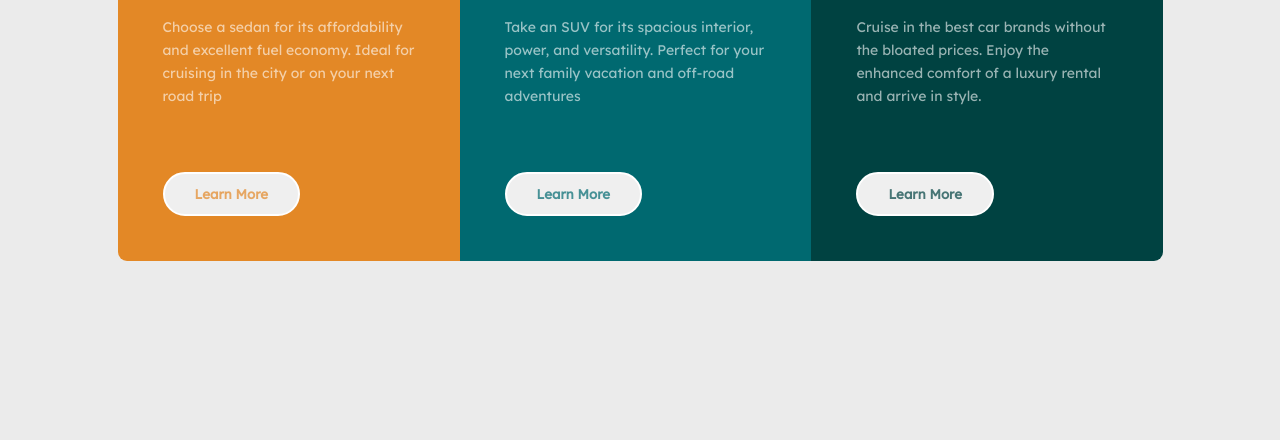
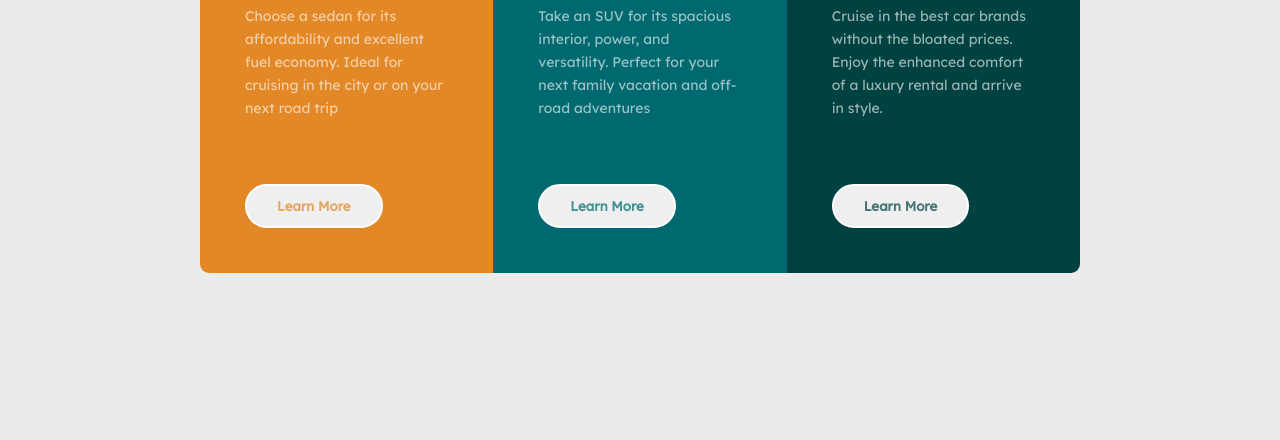
Before and after one commit to olcaneristi/3-column-preview-card, a plain HTML site: page index.html in a window 1280 px wide. Shown: the part 360-800 px from the top of the page. Drawn offline with Linux system fonts and the light colour scheme.

Commit message:
add width to cards

```diff
--- a/index.css
+++ b/index.css
@@ -23,7 +23,7 @@ body {
 .card-items {
   display: flex;
   border-radius: 4px;
-  max-width: 95%;
+  max-width: 80%;
 }
 
 .card {
@@ -31,6 +31,7 @@ body {
   font-family: "Lexend Deca", sans-serif;
   font-size: 15px;
   padding: 45px;
+  width: 300px;
 }
 .card h2 {
   font-family: "Big Shoulders Display", cursive;
```
